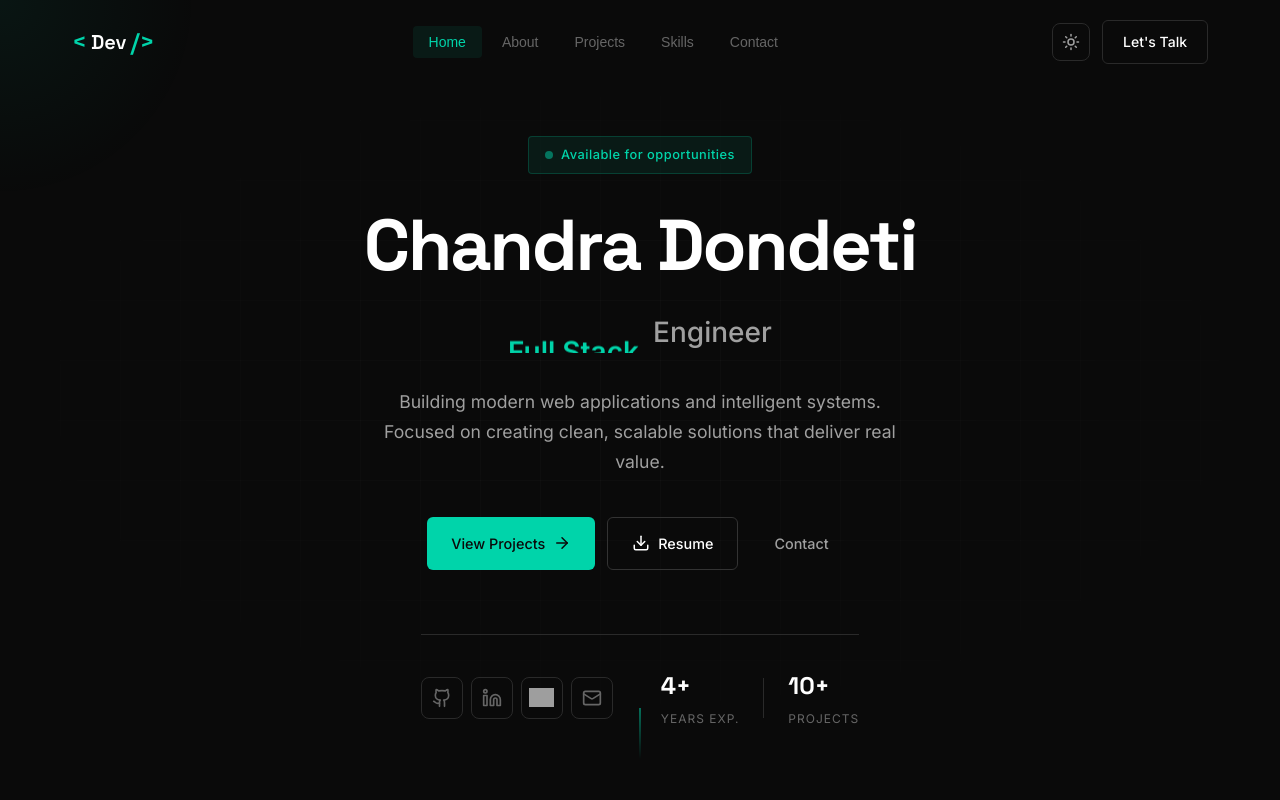
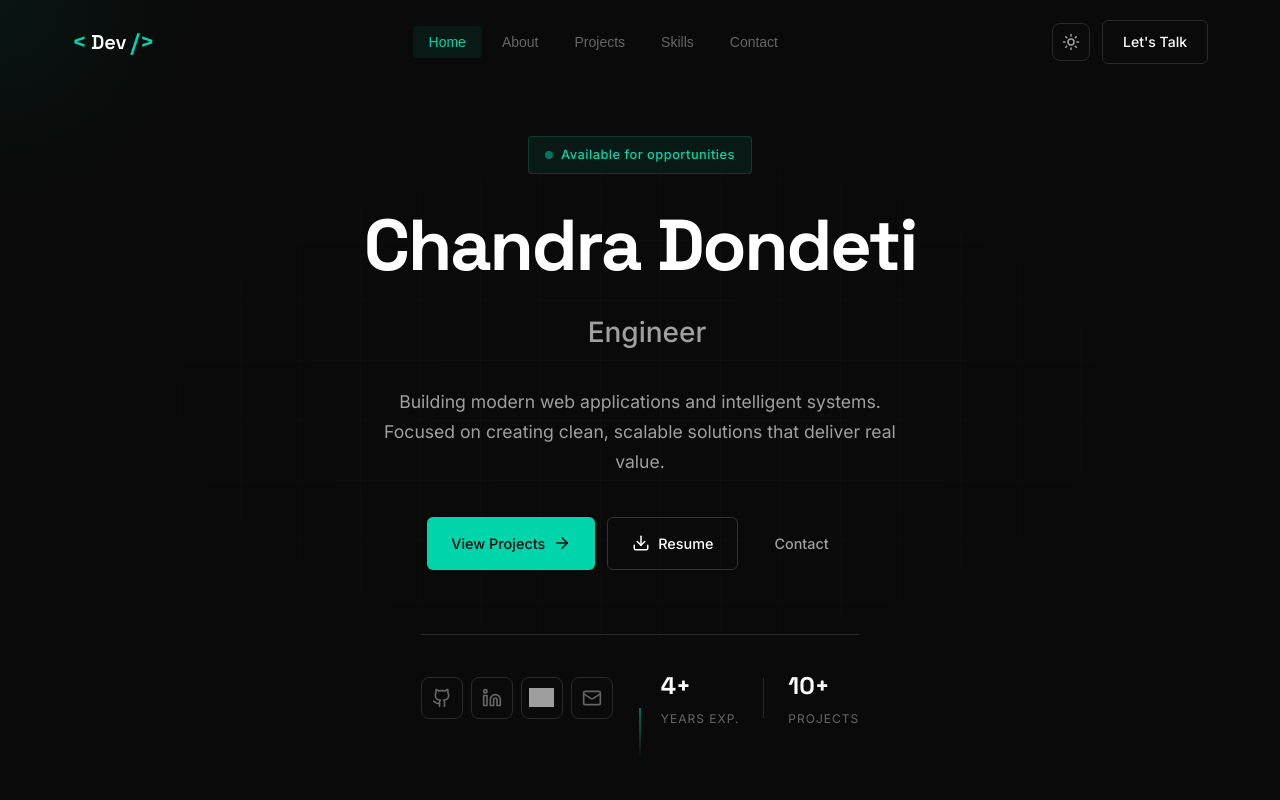
Before and after one commit to csreddy98/portfolio, a React (Vite) app: page / in a window 1280 px wide. Shown: the top 800 px of the page. Built offline with nearby package versions, Linux system fonts and the light colour scheme; grey boxes are pictures that could not be loaded.

Commit message:
Implement vertical sliding effect with fade in/out

```diff
--- a/src/components/Hero.css
+++ b/src/components/Hero.css
@@ -126,14 +126,6 @@
   position: relative;
 }
 
-.role-words {
-  display: flex;
-  flex-direction: column;
-  will-change: transform;
-  position: relative;
-  width: 100%;
-}
-
 .role-word {
   height: 1.5em;
   min-height: 1.5em;
@@ -143,8 +135,18 @@
   color: var(--primary);
   font-weight: 600;
   white-space: nowrap;
-  flex-shrink: 0;
-  text-align: left;
+  position: absolute;
+  top: 0;
+  left: 0;
+  right: 0;
+  opacity: 0;
+  transform: translateY(100%);
+  transition: all 0.6s cubic-bezier(0.68, -0.55, 0.27, 1.55);
+}
+
+.role-word.active {
+  opacity: 1;
+  transform: translateY(0);
 }
 
 .role-static {
--- a/src/components/Hero.jsx
+++ b/src/components/Hero.jsx
@@ -6,38 +6,14 @@ const PREFIXES = ['Full Stack', 'GenAI', 'React', 'Python', 'Backend']
 
 const Hero = () => {
   const [currentIndex, setCurrentIndex] = useState(0)
-  const [isTransitioning, setIsTransitioning] = useState(true)
 
   useEffect(() => {
     const timer = setInterval(() => {
-      setIsTransitioning(true)
-      setCurrentIndex(prevIndex => {
-        const newIndex = prevIndex + 1
-        console.log('Index changed from', prevIndex, 'to', newIndex)
-        return newIndex
-      })
-    }, 6500)
+      setCurrentIndex(prevIndex => (prevIndex + 1) % PREFIXES.length)
+    }, 3000)
 
     return () => clearInterval(timer)
   }, [])
-
-  useEffect(() => {
-    // Reset to 0 without animation when we reach the duplicate
-    if (currentIndex === PREFIXES.length) {
-      const timeout = setTimeout(() => {
-        setIsTransitioning(false)
-        setCurrentIndex(0)
-        // Re-enable transition after DOM update
-        requestAnimationFrame(() => {
-          requestAnimationFrame(() => {
-            setIsTransitioning(true)
-          })
-        })
-      }, 800) // Match transition duration
-
-      return () => clearTimeout(timeout)
-    }
-  }, [currentIndex])
 
   return (
     <section id="home" className="hero" itemScope itemType="https://schema.org/Person">
@@ -74,19 +50,15 @@ const Hero = () => {
 
           <div className="hero-role" aria-label="Professional roles">
             <span className="role-scroller">
-              <span
-                className="role-words"
-                style={{
-                  transform: `translateY(-${currentIndex * 100}%)`,
-                  transition: isTransitioning ? 'transform 0.8s cubic-bezier(0.68, -0.55, 0.27, 1.55)' : 'none'
-                }}
-              >
-                {[...PREFIXES, PREFIXES[0]].map((prefix, index) => (
-                  <span key={`${prefix}-${index}`} className="role-word" itemProp={index === 0 ? "jobTitle" : undefined}>
-                    {prefix}
-                  </span>
-                ))}
-              </span>
+              {PREFIXES.map((prefix, index) => (
+                <span
+                  key={prefix}
+                  className={`role-word ${index === currentIndex ? 'active' : ''}`}
+                  itemProp={index === 0 ? "jobTitle" : undefined}
+                >
+                  {prefix}
+                </span>
+              ))}
             </span>
             <span className="role-static">Engineer</span>
           </div>
```
